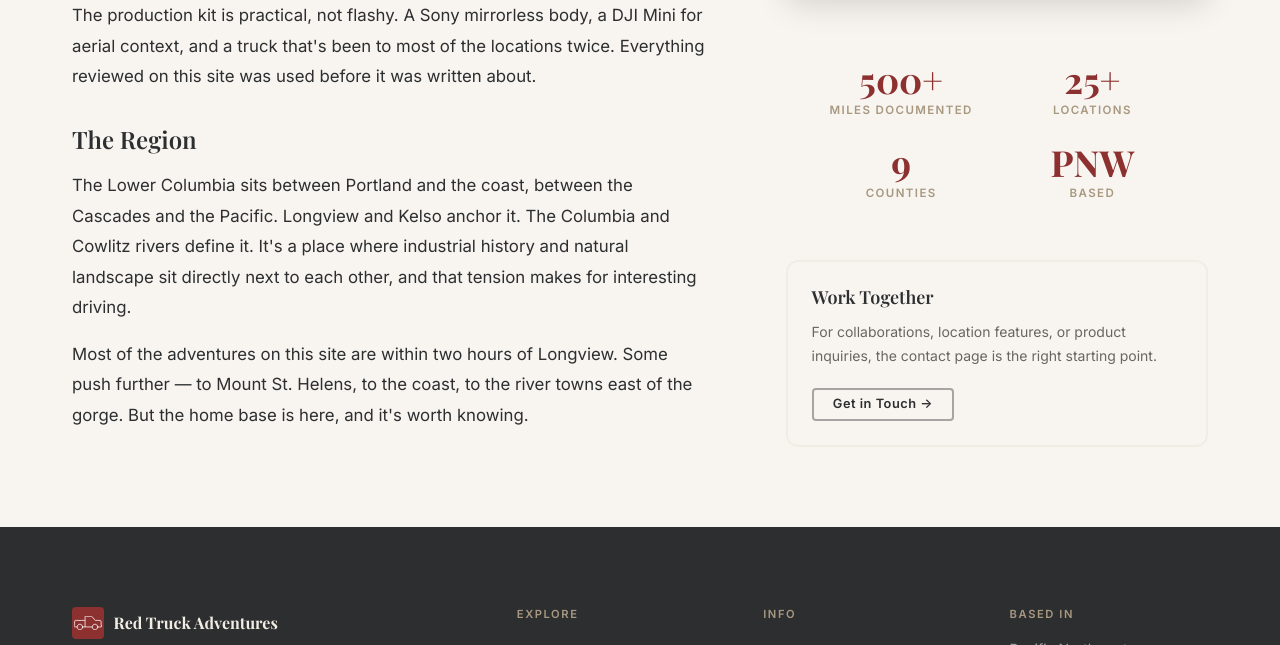
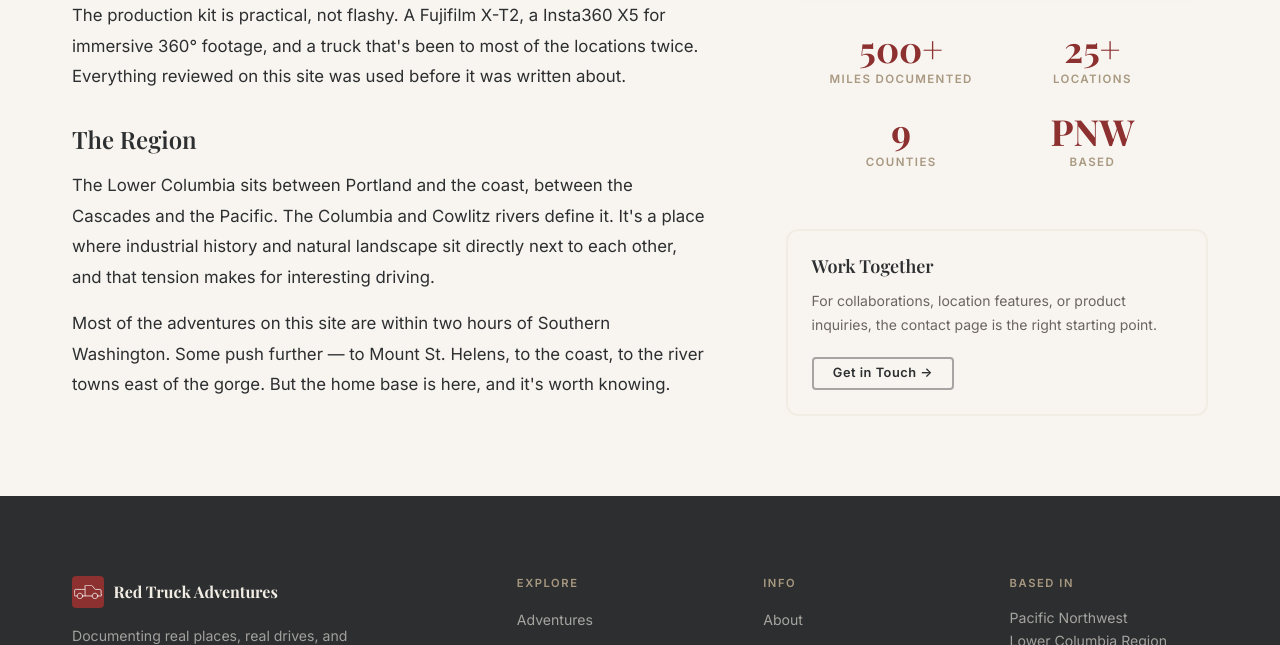
Before and after one commit to JohnPJustice/red-truck-adventures, a Jekyll site: the page built from about.html, in a window 1280 px wide and 900 px high, scrolled down 1162 px, cut to the strip 255-900 px from the top of the window. Built offline with Jekyll 4.4.1, drawn with Linux system fonts in a browser that asks for light colours; some web fonts are replaced.

Commit message:
feat: last updates

```diff
--- a/about.html
+++ b/about.html
@@ -39,11 +39,11 @@ description: "The story behind Red Truck Adventures — Pacific Northwest advent
         </ul>
 
         <h3>The Gear</h3>
-        <p>The production kit is practical, not flashy. A Sony mirrorless body, a DJI Mini for aerial context, and a truck that's been to most of the locations twice. Everything reviewed on this site was used before it was written about.</p>
+        <p>The production kit is practical, not flashy. A Fujifilm X-T2, a Insta360 X5 for immersive 360° footage, and a truck that's been to most of the locations twice. Everything reviewed on this site was used before it was written about.</p>
 
         <h3>The Region</h3>
-        <p>The Lower Columbia sits between Portland and the coast, between the Cascades and the Pacific. Longview and Kelso anchor it. The Columbia and Cowlitz rivers define it. It's a place where industrial history and natural landscape sit directly next to each other, and that tension makes for interesting driving.</p>
-        <p>Most of the adventures on this site are within two hours of Longview. Some push further — to Mount St. Helens, to the coast, to the river towns east of the gorge. But the home base is here, and it's worth knowing.</p>
+        <p>The Lower Columbia sits between Portland and the coast, between the Cascades and the Pacific. The Columbia and Cowlitz rivers define it. It's a place where industrial history and natural landscape sit directly next to each other, and that tension makes for interesting driving.</p>
+        <p>Most of the adventures on this site are within two hours of Southern Washington. Some push further — to Mount St. Helens, to the coast, to the river towns east of the gorge. But the home base is here, and it's worth knowing.</p>
       </div>
 
       <!-- Sidebar -->
```
Also changed, not shown: _gear/fujifilm-x-t2.md (+1 -1 lines), _gear/insta360-x5.md (+0 -2 lines), index.html (+5 -5 lines).
